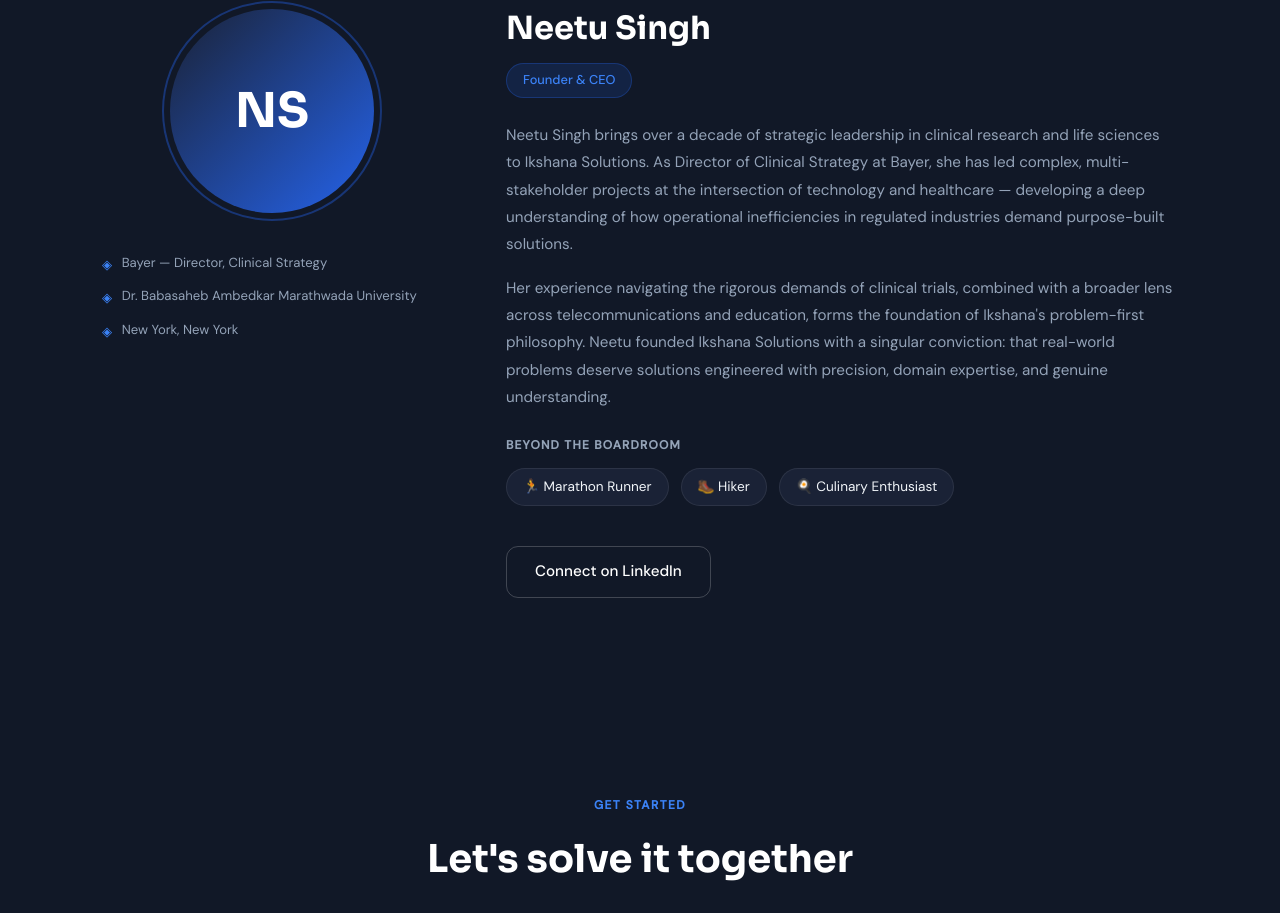
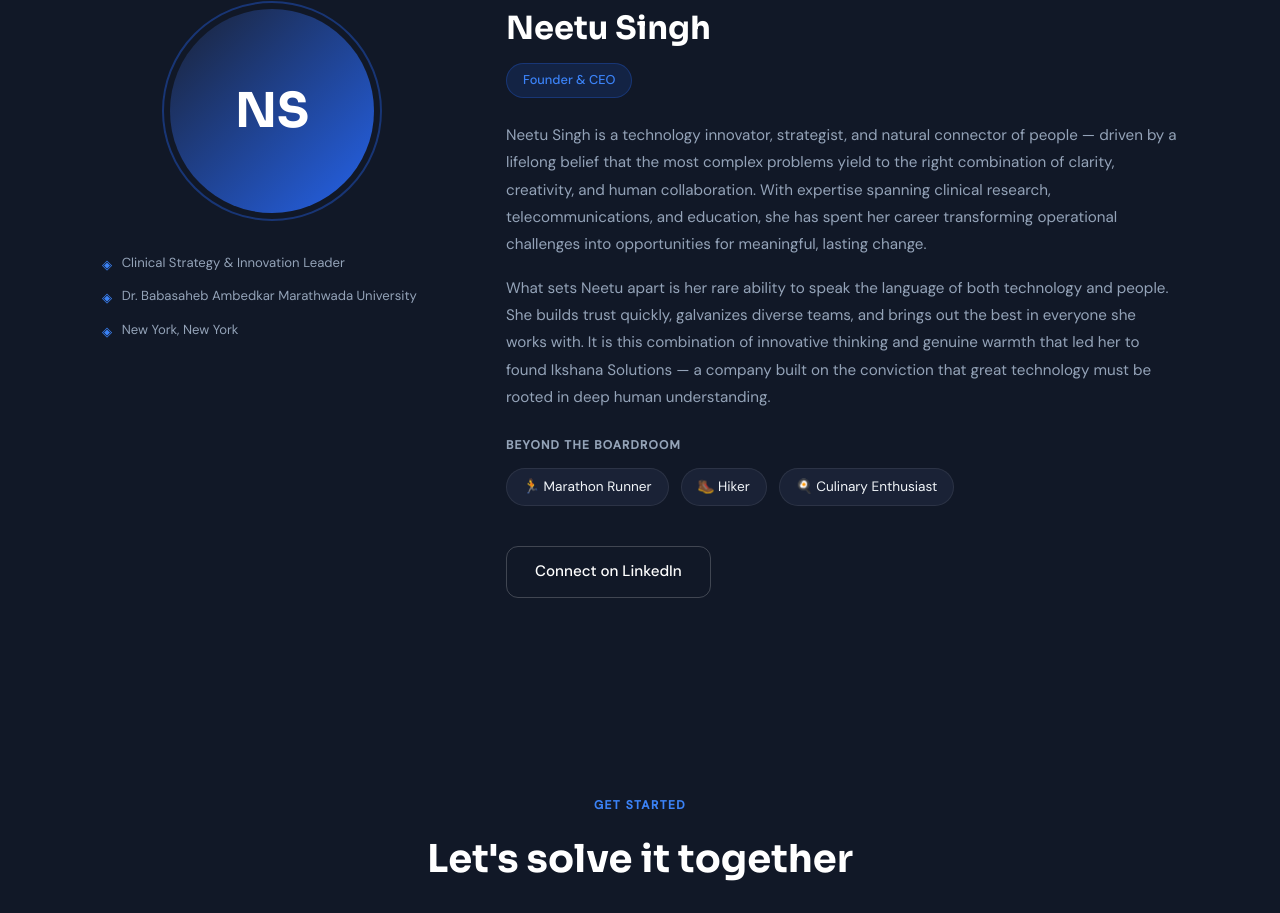
Before and after one commit to singh318683/ikshana-solutions, a React (Create React App) app: page / in a window 1280 px wide. Shown: the part 3538-4451 px from the top of the page. Built offline with nearby package versions, Linux system fonts and the light colour scheme.

Commit message:
Update founder bio - highlight innovator and people-first

```diff
--- a/src/App.js
+++ b/src/App.js
@@ -221,7 +221,7 @@ function App() {
               <div className="founder__credentials">
                 <div className="founder__credential">
                   <span className="founder__credential-icon">◈</span>
-                  <span>Bayer — Director, Clinical Strategy</span>
+                  <span>Clinical Strategy & Innovation Leader</span>
                 </div>
                 <div className="founder__credential">
                   <span className="founder__credential-icon">◈</span>
@@ -237,10 +237,10 @@ function App() {
               <h3 className="founder__name">Neetu Singh</h3>
               <div className="founder__title-badge">Founder & CEO</div>
               <p className="founder__bio">
-                Neetu Singh brings over a decade of strategic leadership in clinical research and life sciences to Ikshana Solutions. As Director of Clinical Strategy at Bayer, she has led complex, multi-stakeholder projects at the intersection of technology and healthcare — developing a deep understanding of how operational inefficiencies in regulated industries demand purpose-built solutions.
+                Neetu Singh is a technology innovator, strategist, and natural connector of people — driven by a lifelong belief that the most complex problems yield to the right combination of clarity, creativity, and human collaboration. With expertise spanning clinical research, telecommunications, and education, she has spent her career transforming operational challenges into opportunities for meaningful, lasting change.
               </p>
               <p className="founder__bio">
-                Her experience navigating the rigorous demands of clinical trials, combined with a broader lens across telecommunications and education, forms the foundation of Ikshana's problem-first philosophy. Neetu founded Ikshana Solutions with a singular conviction: that real-world problems deserve solutions engineered with precision, domain expertise, and genuine understanding.
+                What sets Neetu apart is her rare ability to speak the language of both technology and people. She builds trust quickly, galvanizes diverse teams, and brings out the best in everyone she works with. It is this combination of innovative thinking and genuine warmth that led her to found Ikshana Solutions — a company built on the conviction that great technology must be rooted in deep human understanding.
               </p>
               <div className="founder__personal">
                 <div className="founder__personal-label">Beyond the boardroom</div>
```
